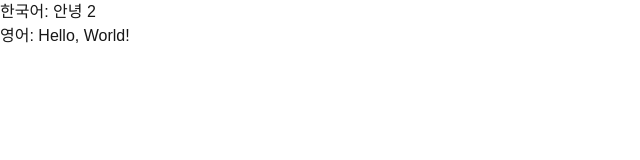
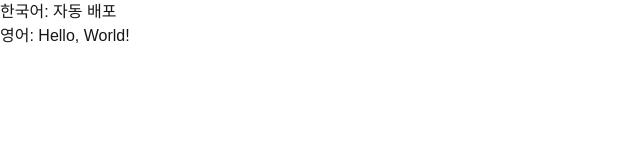
Before and after one commit to DevelopSoo/fesi16-aws, a Next.js app: page / in a window 1280 px wide. Shown: the top 160 px of the page, without its empty margins (0-640 px from the left). Built offline with nearby package versions, Linux system fonts and the light colour scheme.

Commit message:
자동 배포

```diff
--- a/src/app/page.tsx
+++ b/src/app/page.tsx
@@ -15,7 +15,7 @@ export default function Home() {
 
   return (
     <div>
-      <div>한국어: 안녕 2</div>
+      <div>한국어: 자동 배포</div>
       <div>영어: {message}</div>
     </div>
   );
```
